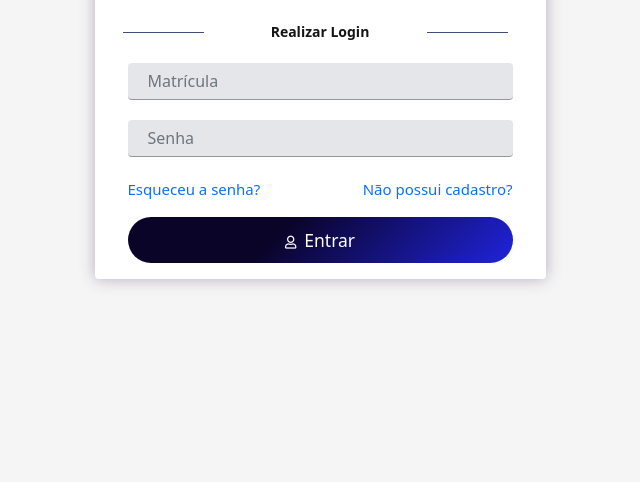
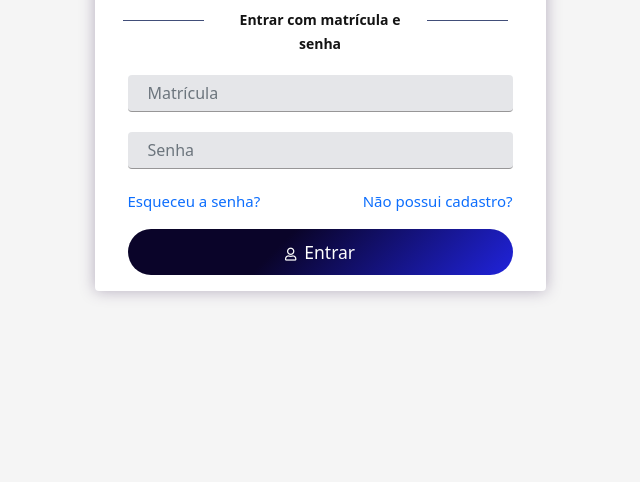
Before and after one commit to DrikaRamos9/IFPA_Project.github.io, a plain HTML site: page index.html in a window 1280 px wide. Shown: the part 318-800 px from the top of the page, without its empty margins (320-960 px from the left). Drawn offline with nearby package versions, Linux system fonts and the light colour scheme; a web font is replaced by a local one.

Commit message:
testando atualização na tela de login

```diff
--- a/index.html
+++ b/index.html
@@ -42,7 +42,7 @@
                     <div class="division">
                         <div class="row">
                             <div class="col-3"><div class="line l"></div></div>
-                            <div class="col-6"><span>Realizar Login</span></div>
+                            <div class="col-6"><span>Entrar com matrícula e senha</span></div>
                             <div class="col-3"><div class="line r"></div></div>
                         </div>
                     </div>
```
